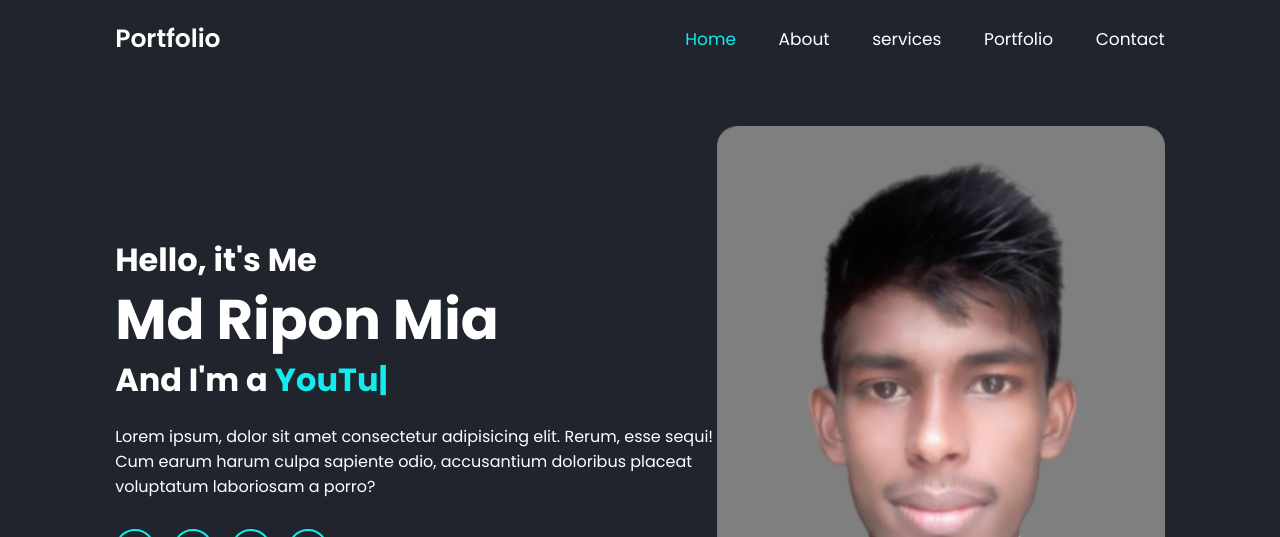
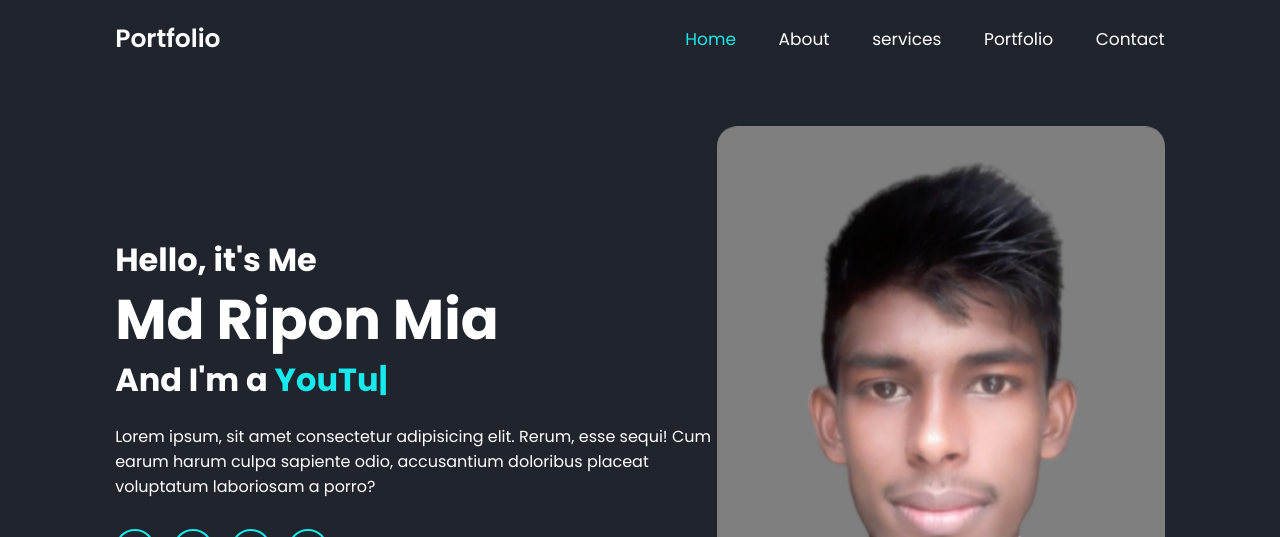
Before and after one commit to ripon8569/portfolio, a plain HTML site: page index.html in a window 1280 px wide. Shown: the top 537 px of the page. Drawn offline with nearby package versions, Linux system fonts and the light colour scheme.

Commit message:
Update index.html

```diff
--- a/index.html
+++ b/index.html
@@ -38,7 +38,7 @@
         <h1>Md Ripon Mia</h1>
         <h3>And I'm a <span class="multiple-text"></span></h3>
         <p>
-          Lorem ipsum, dolor sit amet consectetur adipisicing elit. Rerum, esse
+          Lorem ipsum, sit amet consectetur adipisicing elit. Rerum, esse
           sequi! Cum earum harum culpa sapiente odio, accusantium doloribus
           placeat voluptatum laboriosam a porro?
         </p>
```
